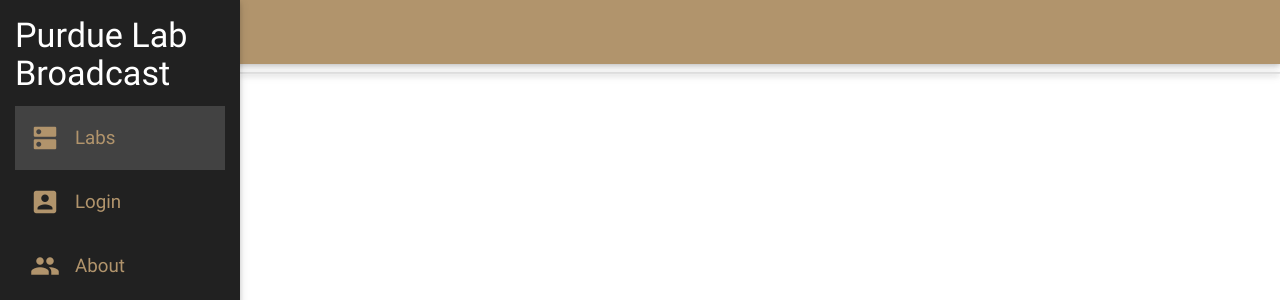
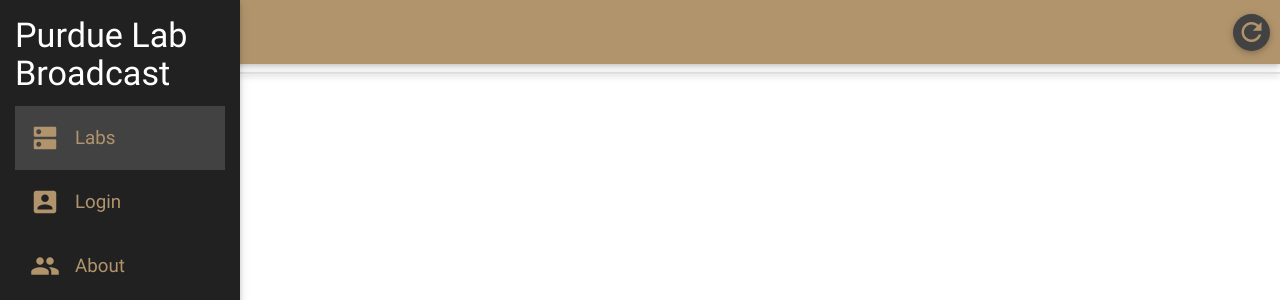
Before and after one commit to bshrawde/CS490-Lab-Broadcast-Web, a Flask app: page / in a window 1280 px wide. Shown: the top 300 px of the page. Run offline with Flask 2, Linux system fonts and the light colour scheme; some libraries are stand-ins or nearby versions.

Commit message:
A refresh button that spins!

```diff
--- a/static/css/layout.css
+++ b/static/css/layout.css
@@ -3,7 +3,7 @@
 }
 
 .purdue-gold-text {
-  color: #B1946c;
+  color: #B1946c !important;
 }
 
 .purdue-yellow {
@@ -69,3 +69,41 @@ header, main, footer {
     padding-left: 0;
   }
 }
+
+#refresh {
+  float: right;
+  top: 14px;
+  margin-right: 10px;
+
+}
+
+/* Overrides nav's setting*/
+#refresh i {
+  line-height: 37px;
+}
+
+@-webkit-keyframes rotate {
+  0%   { transform: rotate(0deg); }
+  100% { transform: rotate(360deg); }
+}
+@-moz-keyframes rotate {
+  0%   { transform: rotate(0deg); }
+  100% { transform: rotate(360deg); }
+}
+@-o-keyframes rotate {
+  0%   { transform: rotate(0deg); }
+  100% { transform: rotate(360deg); }
+}
+@keyframes rotate {
+  0%   { transform: rotate(0deg); }
+  100% { transform: rotate(360deg); }
+}
+
+.rotato-potato
+{
+  -webkit-animation: rotate 1s infinite; /* Safari 4+ */
+  -moz-animation:    rotate 1s infinite; /* Fx 5+ */
+  -o-animation:      rotate 1s infinite; /* Opera 12+ */
+  animation:         rotate 1s infinite; /* IE 10+, Fx 29+ */
+  animation-timing-function: linear;
+}
--- a/templates/labs.html
+++ b/templates/labs.html
@@ -1,5 +1,10 @@
 {% extends "layout.html" %}
 {% block title %}Home{% endblock %}
+{% block nav %}
+    <a id="refresh" class="btn-floating grey darken-3">
+      <i class="material-icons purdue-gold-text">refresh</i>
+    </a>
+{% endblock %}
 {% block main %}
       <ul id="lablist" class="collection collapsible" data-collapsible="expandable"></ul>
 {% endblock %}
@@ -25,12 +30,27 @@
         dataid: "HAAS257", camid: "haas257", calendar: "tg56f4t31msvg4o56iuf37luqk"}
    ];
 
-  $.getJSON( "http://mc15.cs.purdue.edu:5000", function( data ) {
-      labdata.forEach( function (lab) {
-        lab.current = data[lab.dataid];
-      });
-      updateLabview();
+
+function getLabData() {
+  var ajaxTime = Date.now();
+  $.getJSON( "http://mc15.cs.purdue.edu:5000/status", function( data ) {
+    labdata.forEach( function (lab) {
+      lab.current = data[lab.dataid];
+    });
+  })
+  .done(function() {
+    updateLabview();
+  })
+  .fail(function() {
+    alert("Unable to retrieve lab data.")
+  })
+  .always(function() {
+    // Have our refresh button spin a full rotation.
+    setTimeout(function() {
+        $("#refresh").removeClass("rotato-potato");
+    }, 1000 - (Date.now() - ajaxTime) % 1000);
   });
+}
 
 
   var labmarkup = '<li>' +
@@ -44,8 +64,7 @@
                     '<div class="collapsible-body">' +
                       '<img class="materialboxed camstream" width=400px; data-camid="${camid}"' +
                         'src="http://${camid}-cam.cs.purdue.edu/axis-cgi/jpg/image.cgi">' +
-                    '<iframe frameborder="0" height="240" scrolling="no" src="https://www.google.com/calendar/embed?showTitle=0&amp;showCalendars=0&amp;mode=AGENDA&amp;width=600&amp;height=400&amp;wkst=1&amp;bgcolor=%23FFFFFF&amp;src=${calendar}%40group.calendar.google.com&amp;color=%235229A3&amp;ctz=America%2FNew_York" style="border-width: 0; height: 300px; width:50%;"></iframe>' +
-                    '</div>' +
+
                   '</li>';
 
   $.template( "labtemplate", labmarkup );
@@ -80,10 +99,16 @@
 
   }
 
+  $("#refresh").bind("click", function() {
+    $("#refresh").addClass("rotato-potato");
+    getLabData();
+  });
+
 
   $(document).ready(function(){
     $.template( "labtemplate", labmarkup );
     updateLabview();
+    getLabData();
   });
 
 </script>
--- a/templates/layout.html
+++ b/templates/layout.html
@@ -14,6 +14,7 @@
 
   <body>
     <nav class="purdue-gold">
+      {% block nav %}{% endblock %}
       <ul id="slide-out" class="side-nav fixed grey darken-4">
         <li><h4>Purdue Lab Broadcast</h4></li>
         <li><a class="waves-effect waves-gold {% if request.path == '/' %}active{% endif %}" href="/">
```
